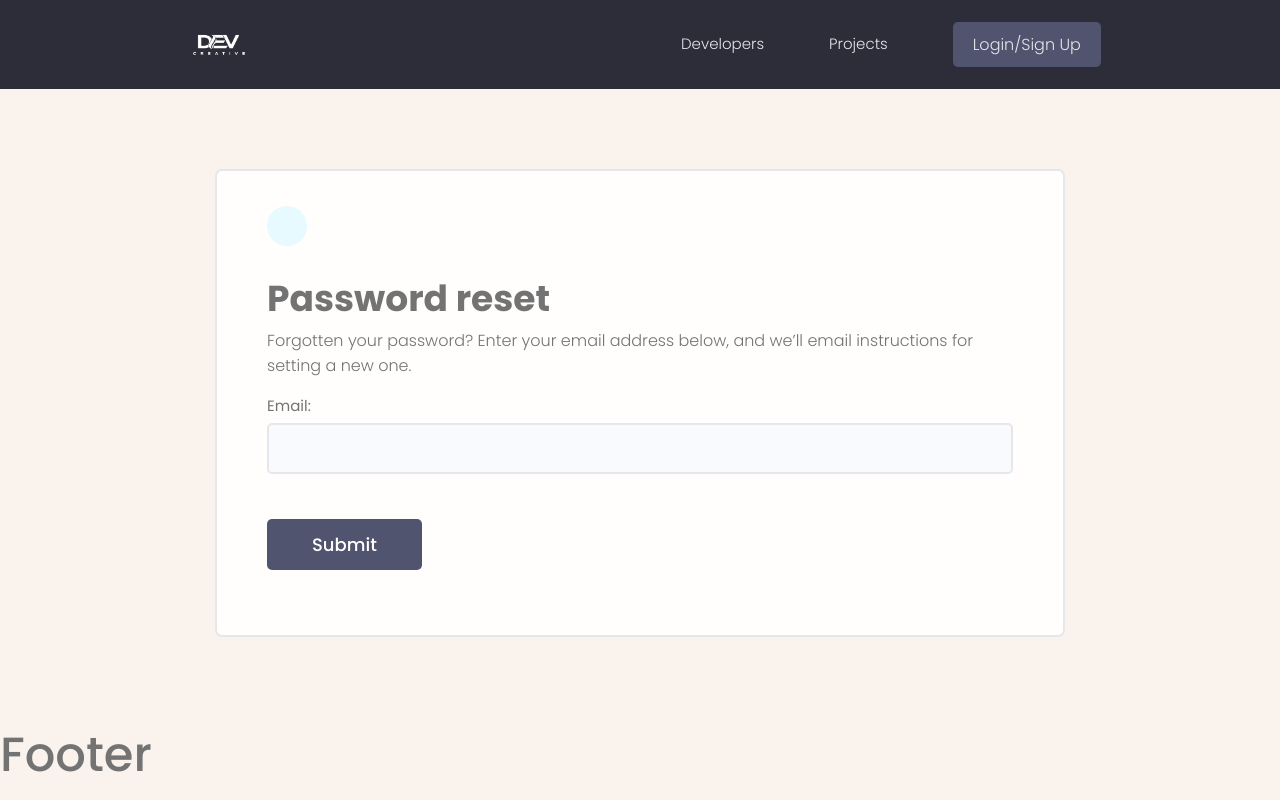
After one commit to adam-25/DevSearch, a Django app: page /user/forgot_password in a window 1280 px wide. The commit adds this page. Run offline with Django 4.2, Linux system fonts and the light colour scheme; some libraries are stand-ins or nearby versions.

```diff
--- a/DevSearch/DevSearch/urls.py
+++ b/DevSearch/DevSearch/urls.py
@@ -1,7 +1,10 @@
+from re import template
 from django.contrib import admin
 from django.urls import path, include
 from django.conf import settings
 from django.conf.urls.static import static
+
+from django.contrib.auth import views as auth_views
 
 urlpatterns = [
     path('admin/', admin.site.urls),
@@ -9,6 +12,20 @@ urlpatterns = [
 	# Add Users and UserProjects app urls.
 	path('', include('UserProjects.urls')),
 	path('', include('Users.urls')),
+
+	# URLs to sent reset Password.
+
+	# Page to take an email to send a link to reset password,
+	path('user/forgot_password', auth_views.PasswordResetView.as_view(template_name='Users/ResetPassword/resetPasswordEmail.html'), name='reset_password'),
+
+	# Page shows that link has been sent successfully.
+	path('user/reset_password_sent', auth_views.PasswordResetDoneView.as_view(template_name='Users/ResetPassword/resetLinkConfirmation.html'), name='password_reset_done'),
+
+	# Page to reset password.
+	path('user/reset_password/<uidb64>/<token>/', auth_views.PasswordResetConfirmView.as_view(template_name='Users/ResetPassword/enterNewPassword.html'), name='password_reset_confirm'),
+
+	# Confirmation that password has been reset successfully.
+	path('user/password_reset_complete', auth_views.PasswordResetCompleteView.as_view(template_name='Users/ResetPassword/resetPasswordSuccess.html'), name='password_reset_complete'),
 ]
 
 # Appending MEDIA_URL to urlpatterns so, user upload can be stored in specific folder mentioned in MEDIA_URL.
--- a/DevSearch/Users/models.py
+++ b/DevSearch/Users/models.py
@@ -17,8 +17,8 @@ class UserProfileModel(models.Model):
 	user = models.OneToOneField(User, on_delete=models.CASCADE)
 	first_name = models.CharField(max_length=100)
 	last_name = models.CharField(max_length=100)
-	username = models.CharField(max_length=100)
-	user_email = models.EmailField(max_length=200)
+	username = models.CharField(max_length=100, unique=True)
+	user_email = models.EmailField(max_length=200, unique=True)
 	profession = models.CharField(max_length=200)
 	location = models.CharField(max_length=300, blank=True, null=True)
 
--- a/DevSearch/templates/Users/LoginRegister/loginRegister.html
+++ b/DevSearch/templates/Users/LoginRegister/loginRegister.html
@@ -34,7 +34,7 @@
 			</div>
 			<div class="auth__actions">
 				<input class="btn btn--sub btn--lg" type="submit" value="Log In" />
-				<a href="forgotpassword">Forget Password?</a>
+				<a href="/user/forgot_password">Forget Password?</a>
 			</div>
 		</form>
 		<div class="auth__alternative">
--- /dev/null
+++ b/DevSearch/templates/Users/ResetPassword/resetPasswordEmail.html
@@ -0,0 +1,52 @@
+<!-- Extending main html file. -->
+{% extends '../../Main/main.html' %}
+
+{% block content %}
+
+<!-- Style of an email field. -->
+<style>
+	input[type="email"] {
+		min-width: 24rem;
+		width: 100%;
+		padding: 1.2rem 1.5rem;
+		border-radius: 0.5rem;
+		border: 2px solid var(--color-light);
+		transition: all 0.3s ease-in-out;
+		background-color: var(--color-bg);
+	}
+	input[type="email"]:focus,
+	input[type="email"]:active {
+		outline: none;
+		border: 2px solid var(--color-main);
+	}
+</style>
+
+<main class="formPage my-xl">
+	<div class="content-box">
+		<div class="formWrapper">
+			<!-- back-button -->
+			<a class="backButton" href="{% url 'user_login' %}"><i class="im im-angle-left"></i></a>
+			<br>
+			<!-- Heading and paragraph. -->
+			<h2>Password reset</h2>
+			<p>Forgotten your password? Enter your email address below, and we’ll email instructions for setting a new
+				one.
+			</p>
+
+			<!-- Form to submit an email of an account. -->
+			<form class="form" method="POST">
+				{% csrf_token %}
+				{% for field in form %}
+				<!-- Input:Text -->
+				<div class="form__field">
+					<label for="formInput#text">{{field.label}}: </label>
+					{{field}}
+				</div>
+				{% endfor %}
+				<input class="btn btn--sub btn--lg  my-md" type="submit" value="Submit" />
+			</form>
+		</div>
+	</div>
+</main>
+
+{% endblock %}
```
Also changed, not shown: DevSearch/DevSearch/settings.py (+8 -0 lines), DevSearch/templates/Users/ResetPassword/enterNewPassword.html (added, +49 -0 lines), DevSearch/templates/Users/ResetPassword/resetLinkConfirmation.html (added, +22 -0 lines), DevSearch/templates/Users/ResetPassword/resetPasswordSuccess.html (added, +20 -0 lines).
